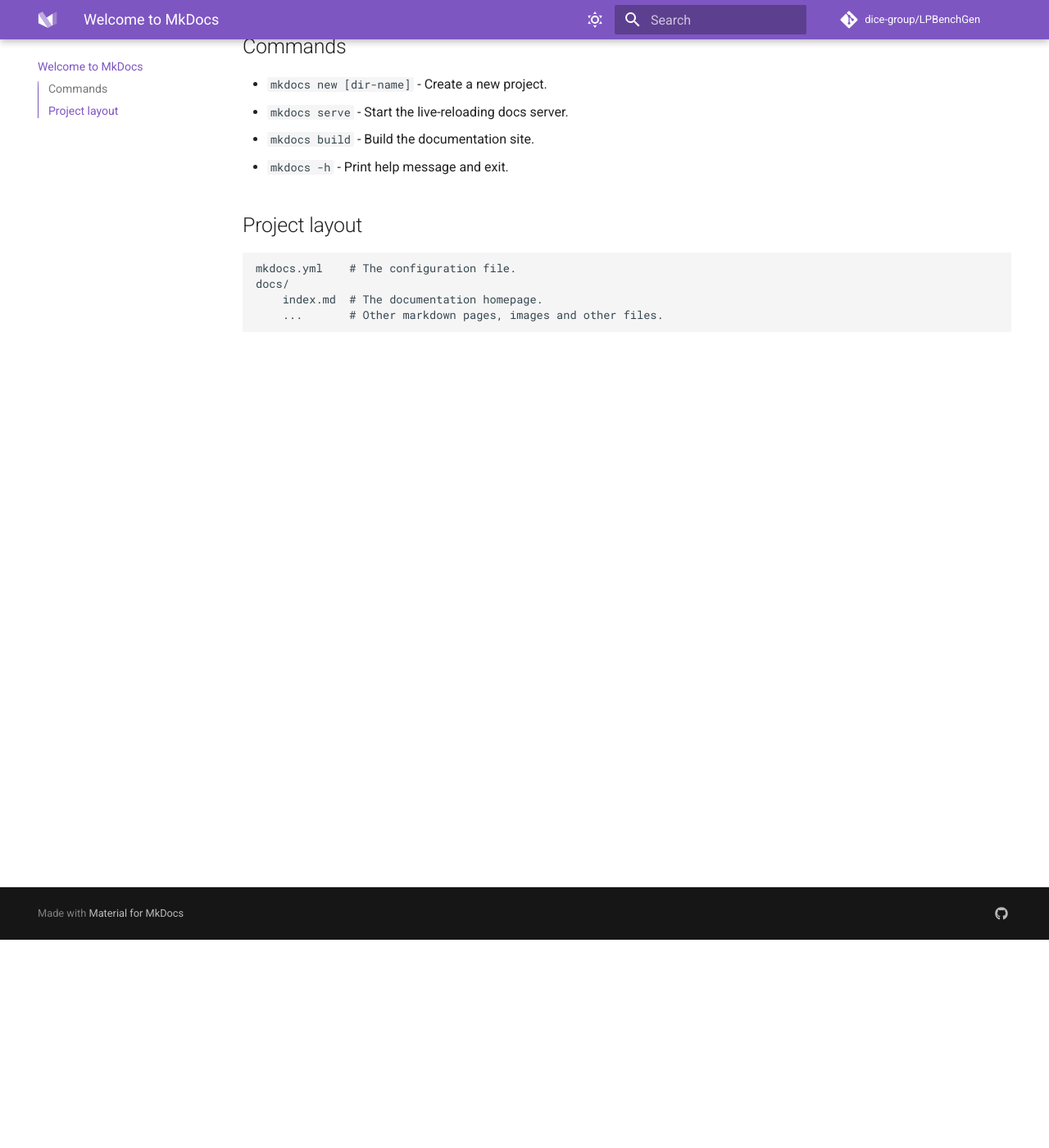
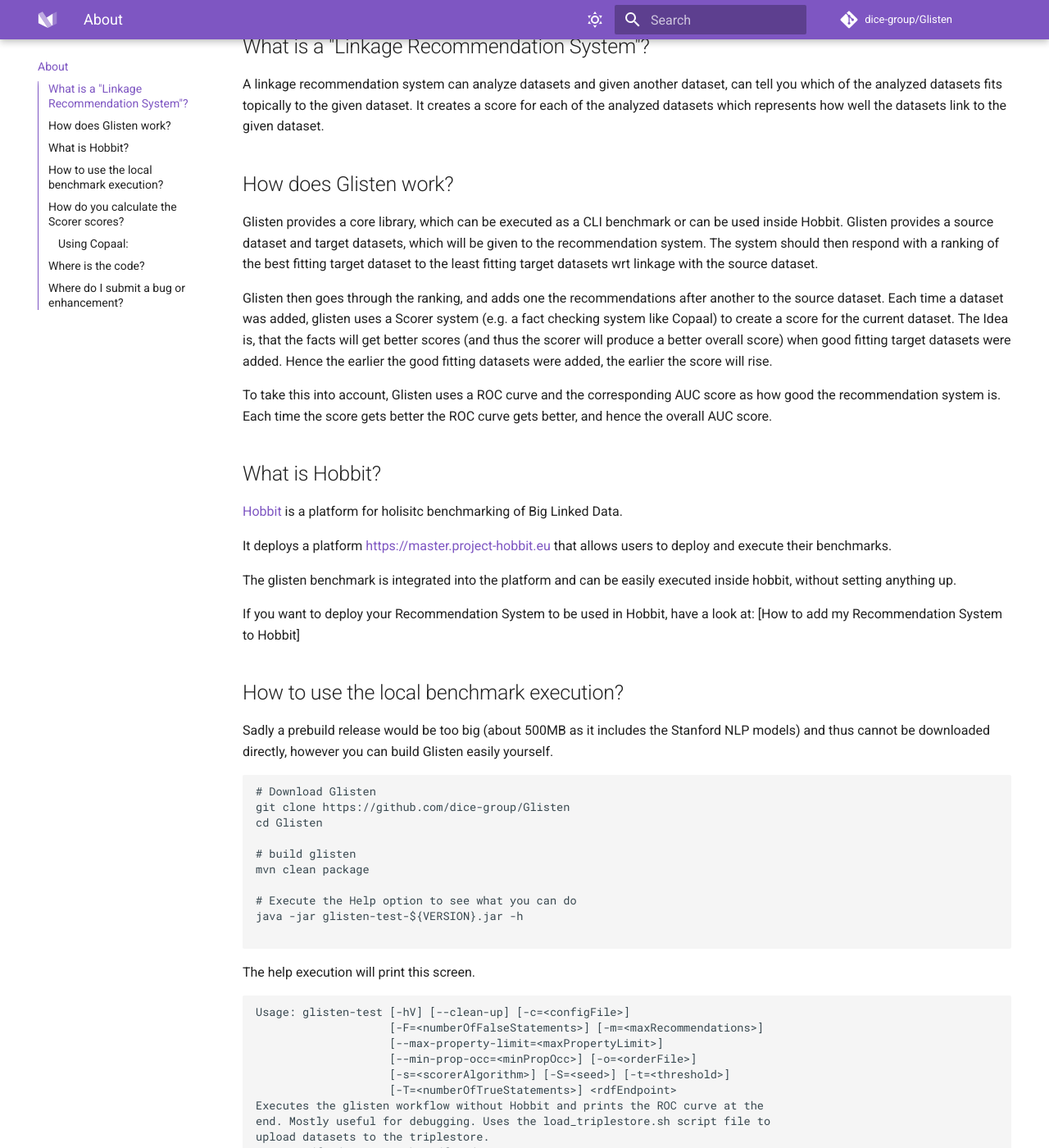
Before and after one commit to dice-group/glisten, an MkDocs documentation site: the page built from docs/index.md, in a window 1280 px wide and 1400 px high, scrolled down 254 px. Shown: the whole window at 82% size. Built offline with MkDocs 1.6.1 and Material for MkDocs 9.7.7, drawn with Linux system fonts in a browser that asks for light colours; comment, search, counter and statistics services are not loaded; some of the changed text lies outside the part shown.

Commit message:
small updates, mkdocs docu started

````diff
--- a/docs/index.md
+++ b/docs/index.md
@@ -1,17 +1,123 @@
-# Welcome to MkDocs
+# About
 
-For full documentation visit [mkdocs.org](https://www.mkdocs.org).
+Glisten is a benchmarking framework for linkage recommendation systems.
 
-## Commands
 
-* `mkdocs new [dir-name]` - Create a new project.
-* `mkdocs serve` - Start the live-reloading docs server.
-* `mkdocs build` - Build the documentation site.
-* `mkdocs -h` - Print help message and exit.
+## What is a "Linkage Recommendation System"?
 
-## Project layout
 
-    mkdocs.yml    # The configuration file.
-    docs/
-        index.md  # The documentation homepage.
-        ...       # Other markdown pages, images and other files.
+A linkage recommendation system can analyze datasets and given another dataset, can tell you which of the analyzed datasets fits topically to the given dataset. It creates a score for each of the analyzed datasets which represents how well the datasets link to the given dataset.
+
+
+## How does Glisten work?
+
+
+Glisten provides a core library, which can be executed as a CLI benchmark or can be used inside Hobbit. Glisten provides a source dataset and target datasets, which will be given to the recommendation system. The system should then respond with a ranking of the best fitting target dataset to the least fitting target datasets wrt linkage with the source dataset.
+
+Glisten then goes through the ranking, and adds one the recommendations after another to the source dataset. Each time a dataset was added, glisten uses a Scorer system (e.g. a fact checking system like Copaal) to create a score for the current dataset. The Idea is, that the facts will get better scores (and thus the scorer will produce a better overall score) when good fitting target datasets were added. Hence the earlier the good fitting datasets were added, the earlier the score will rise.
+
+To take this into account, Glisten uses a ROC curve and the corresponding AUC score as how good the recommendation system is. Each time the score gets better the ROC curve gets better, and hence the overall AUC score.
+
+
+## What is Hobbit?
+
+
+[Hobbit](http://project-hobbit.eu/) is a platform for holisitc benchmarking of Big Linked Data.
+
+It deploys a platform [https://master.project-hobbit.eu](https://master.project-hobbit.eu) that allows users to deploy and execute their benchmarks.
+
+The glisten benchmark is integrated into the platform and can be easily executed inside hobbit, without setting anything up.
+
+If you want to deploy your Recommendation System to be used in Hobbit, have a look at: [How to add my Recommendation System to Hobbit]
+
+
+## How to use the local benchmark execution?
+
+
+Sadly a prebuild release would be too big (about 500MB as it includes the Stanford NLP models) and thus cannot be downloaded directly,
+however you can build Glisten easily yourself.
+
+```bash
+# Download Glisten
+git clone https://github.com/dice-group/Glisten
+cd Glisten
+
+# build glisten
+mvn clean package
+
+# Execute the Help option to see what you can do
+java -jar glisten-test-${VERSION}.jar -h
+
+```
+
+The help execution will print this screen.
+
+```bash
+Usage: glisten-test [-hV] [--clean-up] [-c=<configFile>]
+                    [-F=<numberOfFalseStatements>] [-m=<maxRecommendations>]
+                    [--max-property-limit=<maxPropertyLimit>]
+                    [--min-prop-occ=<minPropOcc>] [-o=<orderFile>]
+                    [-s=<scorerAlgorithm>] [-S=<seed>] [-t=<threshold>]
+                    [-T=<numberOfTrueStatements>] <rdfEndpoint>
+Executes the glisten workflow without Hobbit and prints the ROC curve at the
+end. Mostly useful for debugging. Uses the load_triplestore.sh script file to
+upload datasets to the triplestore.
+      <rdfEndpoint>   the rdf endpoint to use
+  -c, --config=<configFile>
+                      the config file for glisten. Default: data_config.yml
+      --clean-up      if set, will remove the testing directory which includes
+                        all downloaded and extracted datasets.
+  -F, --no-of-false-stmts=<numberOfFalseStatements>
+                      the no. of false statements to generate. Default=5
+  -h, --help          Show this help message and exit.
+  -m, --max-recommendations=<maxRecommendations>
+                      the no. of max recommendations, 0 or lower means that all
+                        recommendations will be looked at. Default=10
+      --max-property-limit=<maxPropertyLimit>
+                      the maximum a property is allowed to be added for
+                        performance reasons. Default=30
+      --min-prop-occ=<minPropOcc>
+                      the minimum a property has to occur to be considered for
+                        the fact generation. Default=10
+  -o, --order-file=<orderFile>
+                      A file containing the order of the recommendations, if
+                        not set, will be random
+  -s, --scorer=<scorerAlgorithm>
+                      The Scorer algorithm to use. Algorithms: [Copaal]
+  -S, --seed=<seed>   the seed to use for anything random we do. Default=1234L
+  -t, --scorer-threshold=<threshold>
+                      the threshold to use inside the scorer. A true fact needs
+                        to be better than the threshold. Default=0.0
+  -T, --no-of-true-stmts=<numberOfTrueStatements>
+                      the no. of true statements to generate. Default=5
+  -V, --version       Print version information and exit.
+
+
+```
+
+
+Have a look on [how to setup a benchark] for further information.
+
+
+
+## How do you calculate the Scorer scores?
+
+
+The Scorer scores are calculatet using a ROC curve as well. The score is again the corresponding AUC value. The actual creation of the ROC curve is dependent of the scorer system.
+
+### Using Copaal:
+
+For each fact copaal checks the veracity score. A score that basically means how "true" the fact seems. We generate some true and some false facts from the source model for this.
+
+We then sort the facts after their veracity scores and for each score we then check if the fact is a true fact or a false fact. If the fact is a true fact the ROC curve goes up, if it is a false fact the ROC curve goes right.
+
+Hence if an added target dataset provides some value for a true fact, the true fact should be seen as truer than before by Copaal. Thus it ideally goes up in the ranking, and the ROC curve is going up earlier, providing a better AUC score.
+
+
+## Where is the code?
+
+The code is open source at [https://github.com/dice-group/Glisten](https://github.com/dice-group/Glisten) and you can code with us if you want to :)
+
+## Where do I submit a bug or enhancement?
+
+Please use the Github Issue Tracker at [https://github.com/dice-group/Glisten/issues](https://github.com/dice-group/Glisten/issues)
--- a/mkdocs.yml
+++ b/mkdocs.yml
@@ -45,8 +45,8 @@
 
 
 
-repo_url: https://github.com/dice-group/LPBenchGen
-repo_name: dice-group/LPBenchGen
+repo_url: https://github.com/dice-group/Glisten
+repo_name: dice-group/Glisten
 
 plugins:
   - macros
````
Also changed, not shown: docs/usage/getting-started.md (+179 -0 lines), docs/about.md (deleted), 4 other files.
